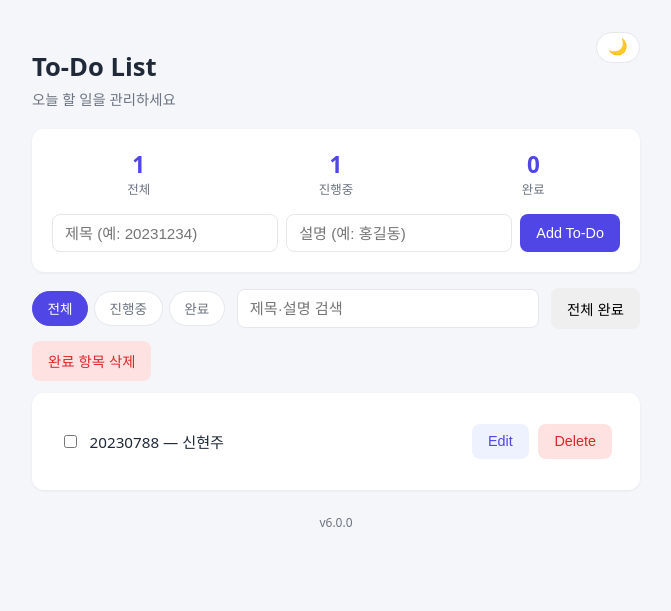
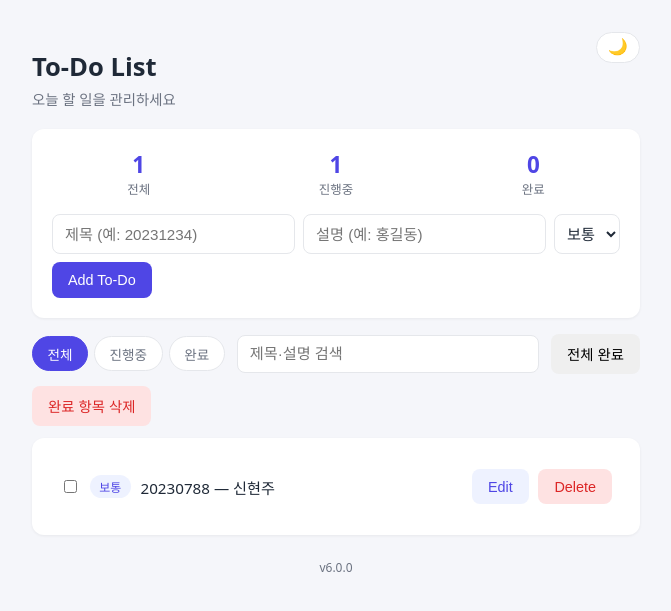
Before and after one commit to hyeonszz/CSE4022-Course, a FastAPI app: page / in a window 1280 px wide. Shown: the top 611 px of the page, without its empty margins (304-975 px from the left). Run offline with FastAPI, Linux system fonts and the light colour scheme.

Commit message:
feat: 할 일 우선순위(높음/보통/낮음) 설정 및 우선순위순 정렬 기능 추가

```diff
--- a/fastapi-app/main.py
+++ b/fastapi-app/main.py
@@ -1,5 +1,6 @@
 import json
 from pathlib import Path
+from typing import Literal
 
 from fastapi import FastAPI, HTTPException, Request, status
 from fastapi.responses import HTMLResponse
@@ -22,6 +23,7 @@ class TodoIn(BaseModel):
     title: str = Field(min_length=1, max_length=200)
     description: str = Field(default="", max_length=500)
     completed: bool = False
+    priority: Literal["high", "normal", "low"] = "normal"
 
 
 class TodoItem(TodoIn):
@@ -59,8 +61,8 @@ def home(request: Request):
     responses={500: {"description": "todo.json 파일이 손상되어 읽을 수 없는 경우"}},
 )
 def list_todos():
-    # 이전 버전의 데이터에 description이 없어도 화면에서 정상 표시한다.
-    return [{"description": "", **item} for item in read_todos()]
+    # 이전 버전의 데이터에 description·priority가 없어도 화면에서 정상 표시한다.
+    return [{"description": "", "priority": "normal", **item} for item in read_todos()]
 
 
 @app.post(
--- a/fastapi-app/templates/index.html
+++ b/fastapi-app/templates/index.html
@@ -119,6 +119,18 @@
         li button.delete { background: var(--danger-bg); color: var(--danger); }
         li button.delete:hover { background: var(--danger-bg-hover); }
 
+        .priority { padding: .2rem .6rem; font-size: .75rem; border-radius: 999px; white-space: nowrap; }
+        li button.priority.high { background: var(--danger-bg); color: var(--danger); }
+        li button.priority.low { background: var(--card); color: var(--muted); border: 1px solid var(--border); }
+        select {
+            padding: .6rem .5rem;
+            border: 1px solid var(--border);
+            border-radius: 8px;
+            background: var(--card);
+            color: inherit;
+            font-size: .95rem;
+        }
+
         #empty { text-align: center; color: var(--muted); padding: 2rem 0; font-size: .9rem; }
         #error { color: var(--danger); background: var(--danger-bg); padding: .6rem .8rem; border-radius: 8px; margin-top: .75rem; }
     </style>
@@ -149,6 +161,11 @@
         <form id="todo-form">
             <input type="text" id="title" placeholder="제목 (예: 20231234)" required>
             <input type="text" id="description" placeholder="설명 (예: 홍길동)">
+            <select id="priority" aria-label="우선순위">
+                <option value="high">높음</option>
+                <option value="normal" selected>보통</option>
+                <option value="low">낮음</option>
+            </select>
             <button type="submit">Add To-Do</button>
         </form>
         <p id="error" role="alert" hidden></p>
@@ -177,6 +194,9 @@
         const listEl = $("todo-list"), errorEl = $("error"), emptyEl = $("empty");
         let allTodos = [];
         let filter = "all";
+        const PRIORITY_LABEL = { high: "높음", normal: "보통", low: "낮음" };
+        const PRIORITY_ORDER = { high: 0, normal: 1, low: 2 };
+        const NEXT_PRIORITY = { high: "normal", normal: "low", low: "high" };   // 뱃지 클릭 시 순환
 
         // 모든 요청을 한 곳에서 처리하고, 실패는 조용히 넘기지 않는다
         async function api(url, method = "GET", body) {
@@ -218,7 +238,7 @@
             if (filter === "active" && t.completed) return false;
             if (filter === "done" && !t.completed) return false;
             return !query || `${t.title} ${t.description}`.toLowerCase().includes(query);
-          });
+          }).sort((a, b) => PRIORITY_ORDER[a.priority] - PRIORITY_ORDER[b.priority]);   // 우선순위 높은 순 (같으면 기존 순서)
         }
 
         function render() {
@@ -236,7 +256,9 @@
               className: "text" + (todo.completed ? " done" : ""),
             });
             const li = document.createElement("li");
-            li.append(check, text, button("Edit", () => edit(todo)), button("Delete", () => remove(todo.id), "delete"));
+            const badge = button(PRIORITY_LABEL[todo.priority], () => save(todo.id, { ...todo, priority: NEXT_PRIORITY[todo.priority] }), `priority ${todo.priority}`);
+            badge.title = "클릭하면 우선순위가 바뀝니다";
+            li.append(check, badge, text, button("Edit", () => edit(todo)), button("Delete", () => remove(todo.id), "delete"));
             return li;
           }));
         }
@@ -291,7 +313,7 @@
         $("todo-form").onsubmit = (event) => {
           event.preventDefault();
           run("추가", async () => {
-            await api("/todos", "POST", { title: $("title").value.trim(), description: $("description").value.trim() });
+            await api("/todos", "POST", { title: $("title").value.trim(), description: $("description").value.trim(), priority: $("priority").value });
             event.target.reset();
             await load();
           });
```
Also changed, not shown: fastapi-app/tests/test_main.py (+31 -0 lines).
